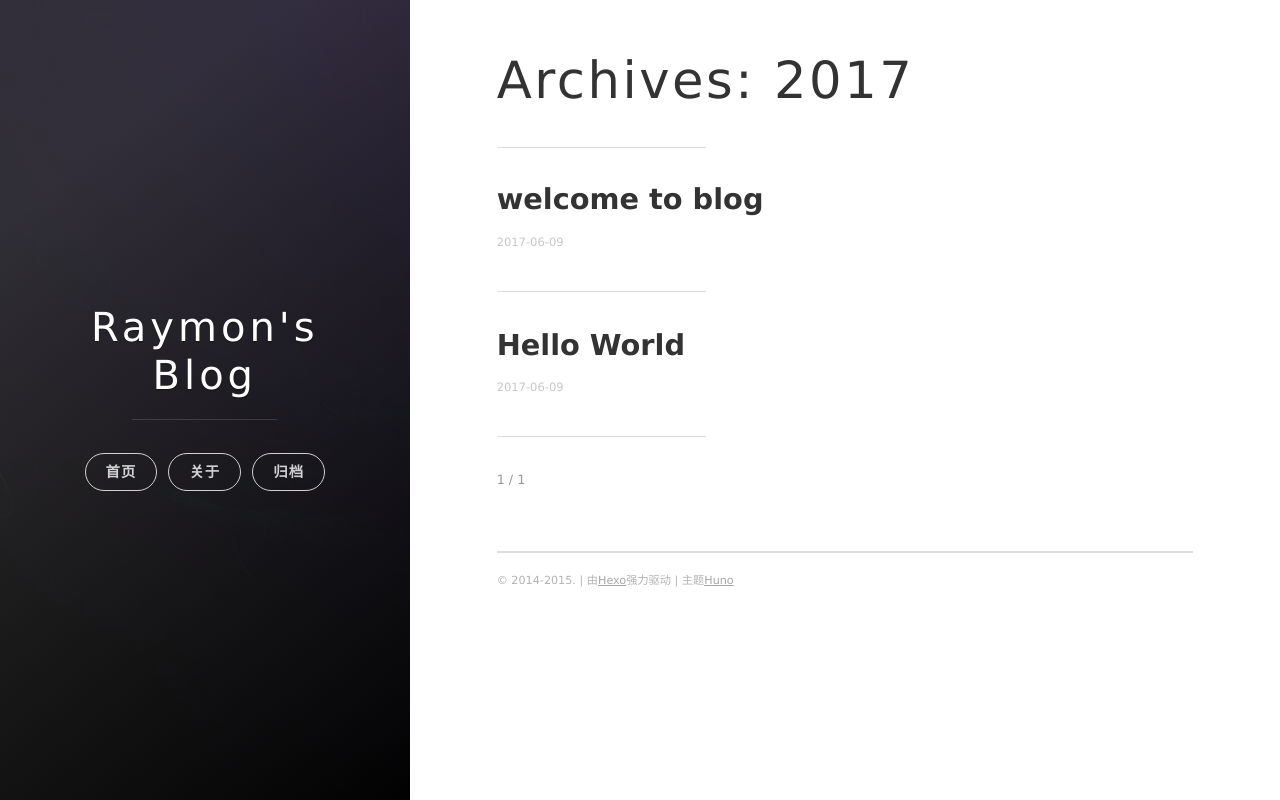
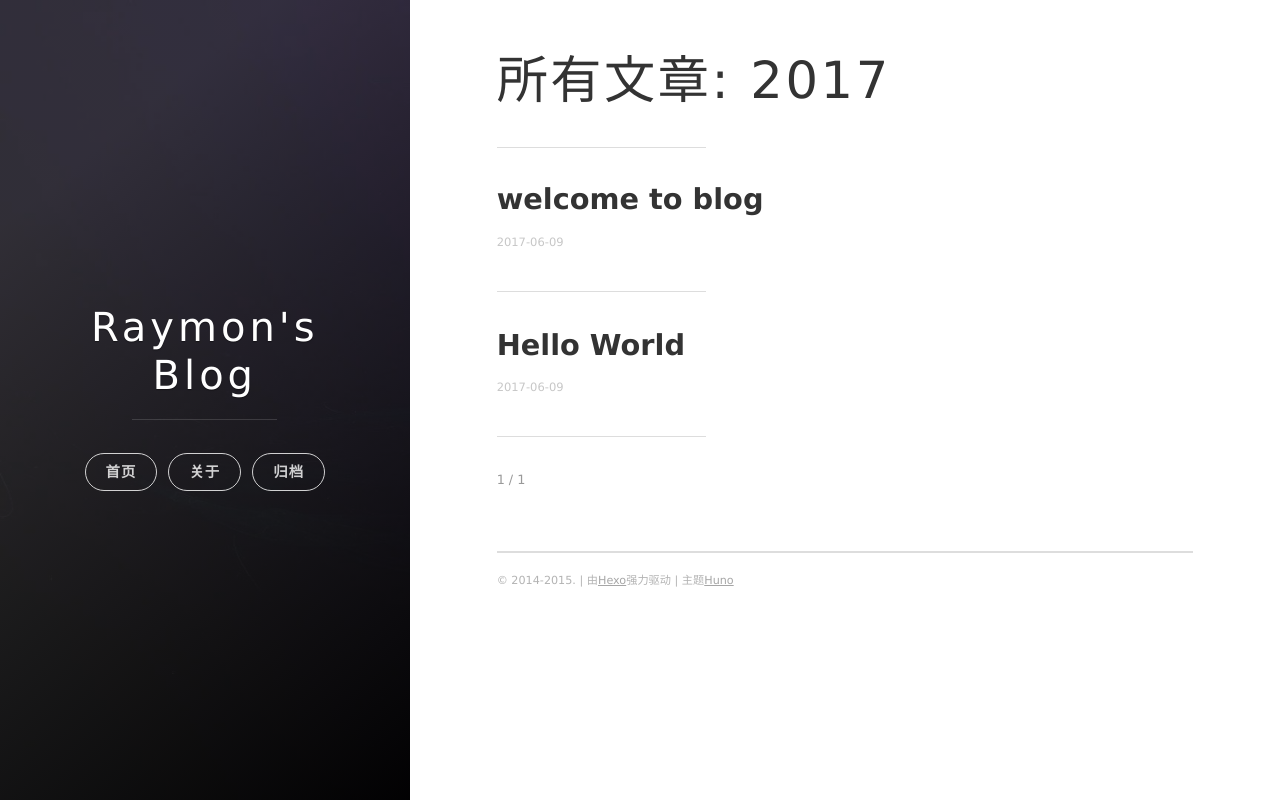
Before and after one commit to raymon77/raymon.github.io, a plain HTML site: page archives/2017/index.html in a window 1280 px wide. Drawn offline with nearby package versions, Linux system fonts and the light colour scheme; some packages are replaced by stand-ins of ours.

Commit message:
Site updated: 2017-06-09 19:50:19

```diff
--- a/archives/2017/index.html
+++ b/archives/2017/index.html
@@ -7,7 +7,7 @@
 
 
     <title>
-      Archives: 2017
+      所有文章: 2017
     </title>
 
     <meta name="viewport" content="width=device-width, initial-scale=1, maximum-scale=1, user-scalable=no">
@@ -17,11 +17,11 @@
 
 
     <meta property="og:type" content="website">
-<meta property="og:title" content="Archives: 2017">
+<meta property="og:title" content="所有文章: 2017">
 <meta property="og:url" content="http://yoursite.com/archives/2017/index.html">
 <meta property="og:site_name" content="Raymon&#39;s Blog">
 <meta name="twitter:card" content="summary">
-<meta name="twitter:title" content="Archives: 2017">
+<meta name="twitter:title" content="所有文章: 2017">
 
 
 
@@ -142,7 +142,7 @@ classes that you can use:
 
 
 
-  <h1 class="archive-title">Archives: 2017</h1>
+  <h1 class="archive-title">所有文章: 2017</h1>
   <hr class="post-list__divider" />
 
 
```
Also changed, not shown: archives/2017/06/index.html (+4 -4 lines), archives/index.html (+3 -3 lines).
